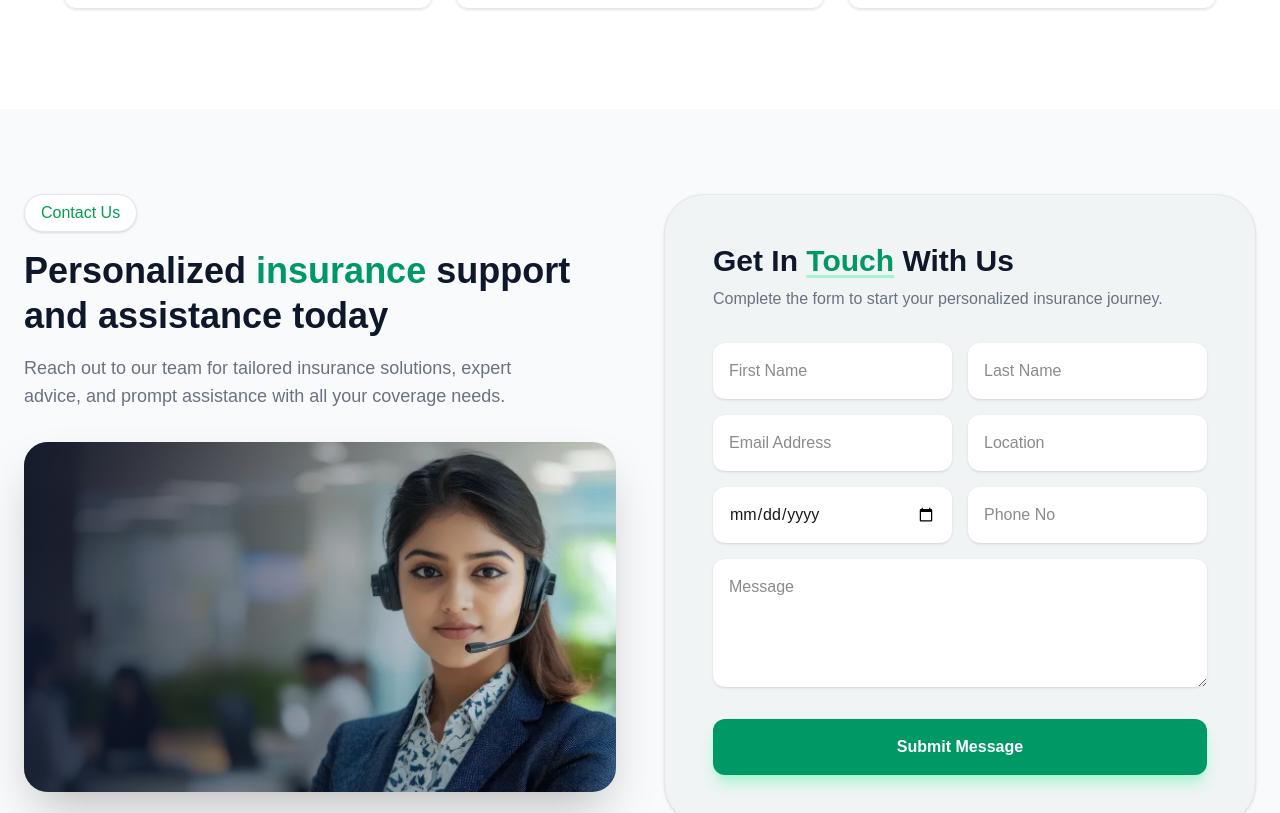
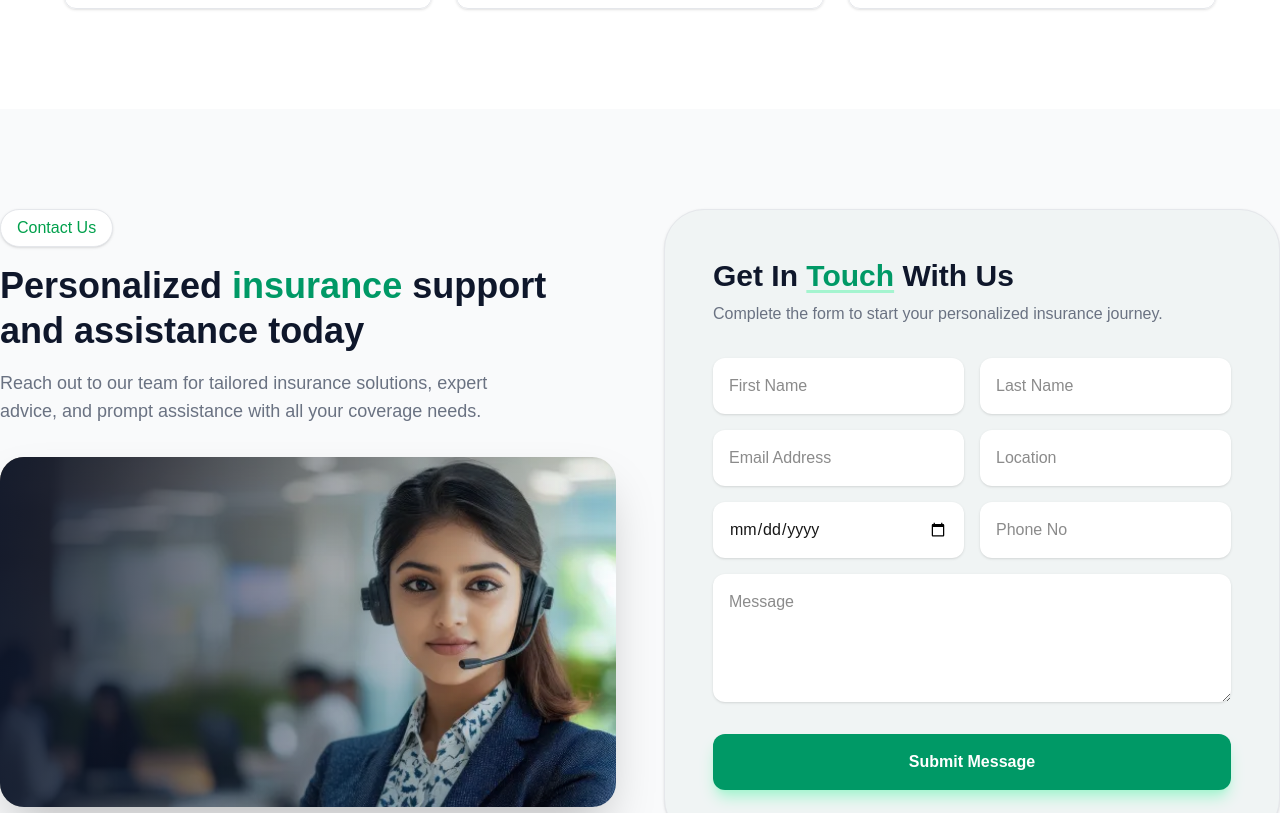
Before and after one commit to Naofel-Badsha/full-custom-nextjs-project, a Next.js app: page /contactus in a window 1280 px wide. Shown: the part 685-1498 px from the top of the page. Built offline with nearby package versions, Linux system fonts and the light colour scheme.

Commit message:
added polish

```diff
--- a/src/app/(commonLayout)/contactus/page.tsx
+++ b/src/app/(commonLayout)/contactus/page.tsx
@@ -100,7 +100,7 @@
 
 
       {/*----------Contact-------Form----------*/}
-      <div className="min-h-screen bg-gray-50 flex items-center justify-center p-6">
+      <div className=" bg-gray-50 flex items-center justify-center py-[100px]">
         <div className="max-w-7xl w-full grid grid-cols-1 lg:grid-cols-2 gap-12 items-start">
 
           {/* Left Side: Content & Image */}
```
